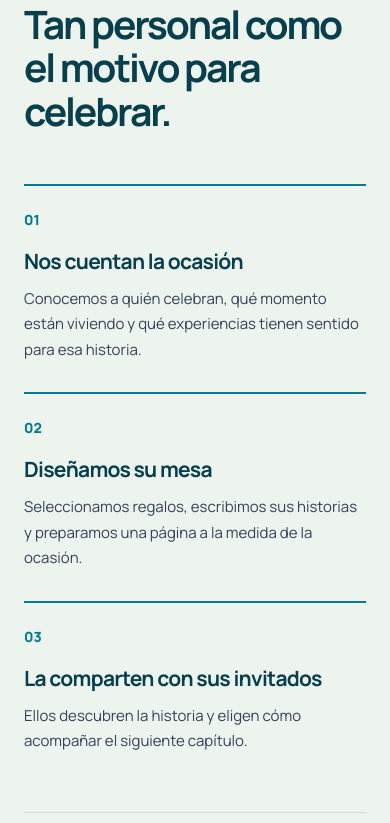
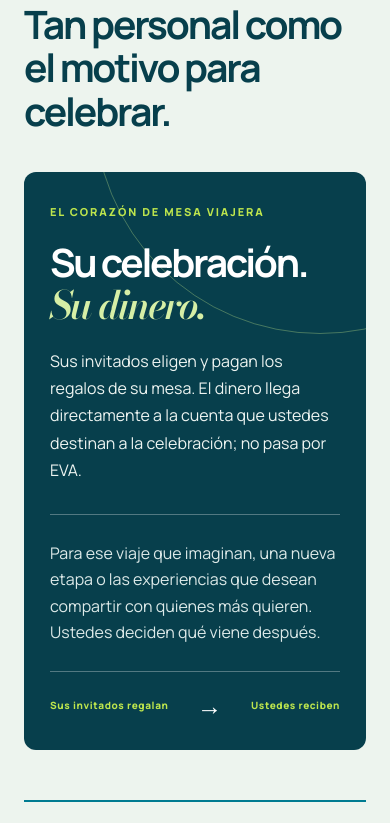
Before and after one commit to rodrigo32825/Sitio-Web-PE, a plain HTML site: page mesa-viajera.html in a window 390 px wide. Shown: the part 4034-4857 px from the top of the page. Drawn offline with nearby package versions, Linux system fonts and the light colour scheme.

Commit message:
Highlight direct gift funds for all Mesa Viajera celebrations

```diff
--- a/css/mesa-viajera.css
+++ b/css/mesa-viajera.css
@@ -63,7 +63,18 @@ body { background: #f8faf6; }
 .mesa-process { padding: 100px 0 108px; background: #edf4ee; }
 .mesa-process-heading { display: grid; grid-template-columns: 30% 1fr; gap: 22px; align-items: start; }
 .mesa-process-heading .mesa-kicker { margin: 12px 0 0; }
-.mesa-steps { display: grid; grid-template-columns: repeat(3, 1fr); gap: 40px; margin: 72px 0 0; padding: 0; list-style: none; }
+.mesa-direct { position: relative; display: grid; grid-template-columns: minmax(0, 1.1fr) minmax(0, .9fr); gap: clamp(36px, 6vw, 90px); overflow: hidden; margin-top: 60px; padding: clamp(36px, 5vw, 70px); border-radius: 12px; background: var(--eva-petroleo); color: #fff; }
+.mesa-direct::after { content: ''; position: absolute; top: -290px; right: -180px; width: 450px; height: 450px; border: 1px solid rgba(205,238,140,.32); border-radius: 50%; pointer-events: none; }
+.mesa-direct > * { position: relative; z-index: 1; }
+.mesa-direct-kicker { margin: 0 0 22px; color: var(--eva-limon); font-size: 11px; font-weight: 800; letter-spacing: .17em; }
+.mesa-direct h3 { max-width: 620px; margin: 0; color: #fff; font-size: clamp(40px, 4.2vw, 60px); line-height: 1.08; letter-spacing: -.06em; }
+.mesa-direct h3 em { color: #d6efa6; font-family: 'Bodoni Moda', Georgia, serif; font-weight: 600; letter-spacing: -.055em; }
+.mesa-direct-copy > p:last-child { max-width: 510px; margin: 26px 0 0; color: #edf4f1; font-size: 17px; line-height: 1.7; }
+.mesa-direct-story { display: flex; flex-direction: column; justify-content: flex-end; padding-left: clamp(24px, 3vw, 42px); border-left: 1px solid rgba(255,255,255,.3); }
+.mesa-direct-story > p:first-child { max-width: 370px; margin: 0; color: #dce9e8; font-size: 18px; line-height: 1.65; }
+.mesa-direct-route { display: flex; align-items: center; justify-content: space-between; gap: 12px; margin: 36px 0 0; padding-top: 21px; border-top: 1px solid rgba(255,255,255,.3); color: var(--eva-limon); font-size: 11px; font-weight: 800; letter-spacing: .06em; }
+.mesa-direct-route span:nth-child(2) { color: #fff; font-size: 25px; font-weight: 400; line-height: 1; }
+.mesa-steps { display: grid; grid-template-columns: repeat(3, 1fr); gap: 40px; margin: 62px 0 0; padding: 0; list-style: none; }
 .mesa-steps li { padding-top: 22px; border-top: 2px solid var(--eva-verde-azulado); }
 .mesa-steps li > span { color: var(--eva-verde-azulado); font-size: 14px; font-weight: 800; }
 .mesa-steps h3 { max-width: 260px; margin: 26px 0 12px; color: var(--eva-petroleo); font-size: 25px; line-height: 1.24; letter-spacing: -.035em; }
@@ -138,6 +149,10 @@ body { background: #f8faf6; }
   .mesa-process { padding: 78px 0 88px; }
   .mesa-process-heading { display: block; }
   .mesa-process-heading .mesa-kicker { margin: 0 0 20px; }
+  .mesa-direct { gap: 22px; margin-top: 45px; padding: 34px; }
+  .mesa-direct-story { padding-left: 22px; }
+  .mesa-direct-story > p:first-child { font-size: 16px; }
+  .mesa-direct-route { flex-wrap: wrap; font-size: 10px; }
   .mesa-steps { gap: 22px; margin-top: 50px; }
   .mesa-steps h3 { font-size: 21px; }
   .mesa-gifts { margin-top: 58px; padding-top: 33px; }
@@ -159,6 +174,11 @@ body { background: #f8faf6; }
   .mesa-about-roles { grid-template-columns: 1fr; gap: 28px; }
   .mesa-occasions li { font-size: 12px; }
   .mesa-occasions li + li { margin-left: 11px; padding-left: 11px; }
+  .mesa-direct { display: block; margin-top: 38px; padding: 32px 26px; }
+  .mesa-direct h3 { font-size: clamp(39px, 10vw, 52px); }
+  .mesa-direct-copy > p:last-child { margin-top: 22px; font-size: 16px; }
+  .mesa-direct-story { margin-top: 30px; padding: 25px 0 0; border-top: 1px solid rgba(255,255,255,.3); border-left: 0; }
+  .mesa-direct-route { flex-wrap: nowrap; margin-top: 25px; }
   .mesa-steps { display: block; }
   .mesa-steps li + li { margin-top: 30px; }
   .mesa-steps h3 { max-width: none; margin-top: 18px; }
--- a/mesa-viajera.html
+++ b/mesa-viajera.html
@@ -9,7 +9,7 @@
   <link rel="preconnect" href="https://fonts.gstatic.com" crossorigin>
   <link href="https://fonts.googleapis.com/css2?family=Bodoni+Moda:ital,wght@1,600&family=Manrope:wght@400;500;600;700;800&display=swap" rel="stylesheet">
   <link rel="stylesheet" href="./css/styles.css?v=menu-2">
-  <link rel="stylesheet" href="./css/mesa-viajera.css?v=5">
+  <link rel="stylesheet" href="./css/mesa-viajera.css?v=6">
 </head>
 <body>
   <header class="mesa-header">
@@ -110,10 +110,21 @@
           <p class="mesa-kicker">03 / CÓMO FUNCIONA</p>
           <h2 id="process-title">Tan personal como el motivo para celebrar.</h2>
         </div>
+        <div class="mesa-direct" aria-labelledby="direct-title">
+          <div class="mesa-direct-copy">
+            <p class="mesa-direct-kicker">EL CORAZÓN DE MESA VIAJERA</p>
+            <h3 id="direct-title">Su celebración.<br><em>Su dinero.</em></h3>
+            <p>Sus invitados eligen y pagan los regalos de su mesa. El dinero llega directamente a la cuenta que ustedes destinan a la celebración; no pasa por EVA.</p>
+          </div>
+          <div class="mesa-direct-story">
+            <p>Para ese viaje que imaginan, una nueva etapa o las experiencias que desean compartir con quienes más quieren. Ustedes deciden qué viene después.</p>
+            <p class="mesa-direct-route"><span>Sus invitados regalan</span><span aria-hidden="true">→</span><span>Ustedes reciben</span></p>
+          </div>
+        </div>
         <ol class="mesa-steps">
           <li><span>01</span><h3>Nos cuentan la ocasión</h3><p>Conocemos a quién celebran, qué momento están viviendo y qué experiencias tienen sentido para esa historia.</p></li>
           <li><span>02</span><h3>Diseñamos su mesa</h3><p>Seleccionamos regalos, escribimos sus historias y preparamos una página a la medida de la ocasión.</p></li>
-          <li><span>03</span><h3>La comparten con sus invitados</h3><p>Ellos descubren la historia y eligen cómo acompañar el siguiente capítulo.</p></li>
+          <li><span>03</span><h3>La comparten con sus invitados</h3><p>Ellos descubren la historia y eligen el regalo con el que quieren acompañar el siguiente capítulo.</p></li>
         </ol>
         <div class="mesa-gifts" aria-labelledby="gift-types-title">
           <div class="mesa-gifts-heading">
```
